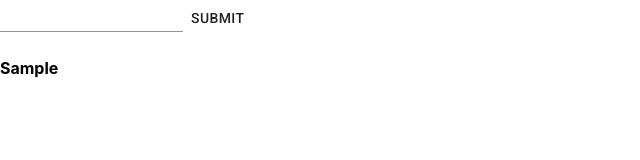
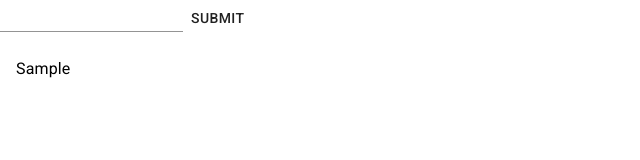
Before and after one commit to SCollinA/probable-guide, a React (Create React App) app: page / in a window 1280 px wide. Both pictures are taken after typing "Sample" into the empty fields and a click on the button "SUBMIT". Shown: the top 160 px of the page, without its empty margins (0-640 px from the left). Built offline with nearby package versions, Linux system fonts and the light colour scheme.

Commit message:
use list material components for todos

```diff
--- a/src/TodoItem/TodoItem.tsx
+++ b/src/TodoItem/TodoItem.tsx
@@ -1,4 +1,5 @@
 import React from "react";
+import { ListItem, ListItemText } from "@material-ui/core";
 
 interface IProps {
     todo?: string;
@@ -8,18 +9,18 @@ interface IProps {
 export default ({ todo, removeTodo }: IProps) => {
     const [isHovered, setIsHovered] = React.useState(false);
     return (
-        <div
+        <ListItem
             className="TodoItem"
             onMouseEnter={() => setIsHovered(true)}
             onMouseLeave={() => setIsHovered(false)}
         >
-            <h4>{todo}</h4>
+            <ListItemText>{todo}</ListItemText>
             {isHovered &&
-                <h4
+                <ListItemText
                     onClick={() => removeTodo && removeTodo(todo)}
                 >
                     x
-                </h4>}
-        </div>
+                </ListItemText>}
+        </ListItem>
     );
 };
--- a/src/TodoList/TodoList.tsx
+++ b/src/TodoList/TodoList.tsx
@@ -1,5 +1,6 @@
 import React from "react";
 import TodoItem from "../TodoItem/TodoItem";
+import { List } from "@material-ui/core";
 
 interface Props {
     todos?: string[];
@@ -8,7 +9,7 @@ interface Props {
 
 export default ({ todos, removeTodo }: Props) => {
     return (
-        <div className="TodoList">
+        <List className="TodoList">
             {todos && todos.map((todo, index) => (
                 <TodoItem
                     key={index}
@@ -16,6 +17,6 @@ export default ({ todos, removeTodo }: Props) => {
                     removeTodo={removeTodo}
                 />
             ))}
-        </div>
+        </List>
     );
 };
```
Also changed, not shown: 2 other files (tests, documents, lock files or other folders).
